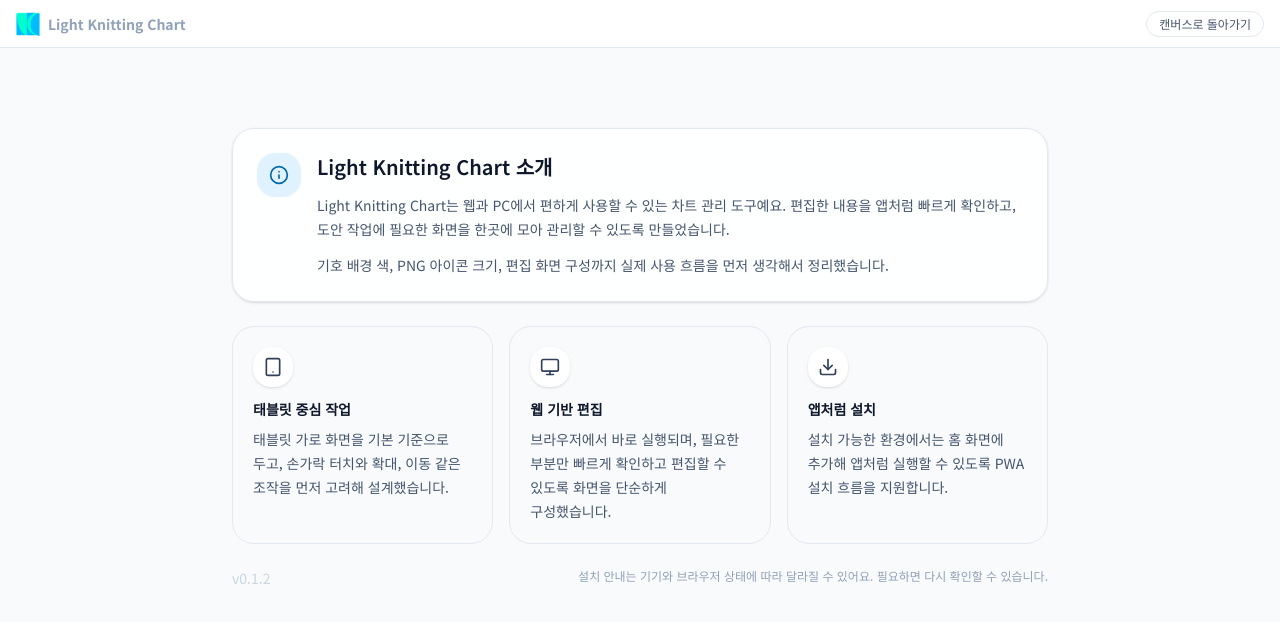
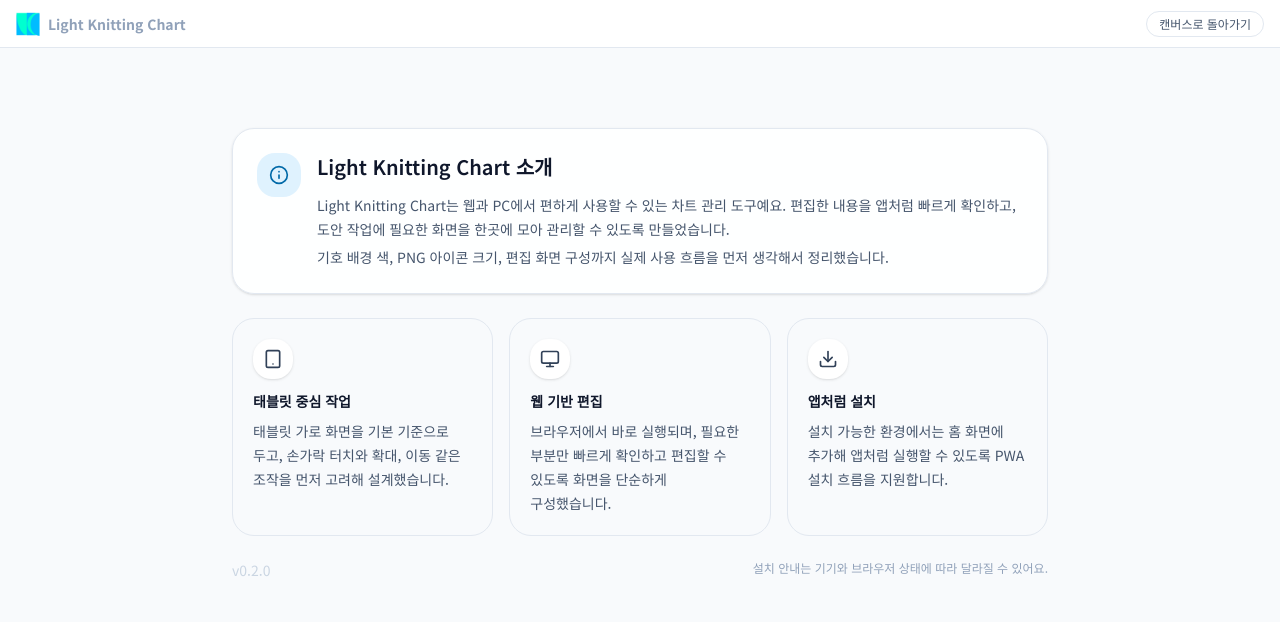
Before and after one commit to callmebyneon/light-knitting-chart, a Next.js app: page /introduce in a window 1280 px wide. Shown: the top 622 px of the page. Built offline with nearby package versions, Linux system fonts and the light colour scheme.

Commit message:
style: 안내 반응형 스타일 수정

```diff
--- a/src/app/introduce/_components/Introducing.tsx
+++ b/src/app/introduce/_components/Introducing.tsx
@@ -182,14 +182,14 @@ export default function Introducing({ mode }: IntroducingProps) {
   const showDebugBadges = process.env.NODE_ENV !== 'production';
 
   return (
-    <div className={mode === 'page' ? 'mx-auto flex w-full max-w-4xl flex-col gap-6 px-5 py-20 sm:px-8 lg:px-10' : 'flex flex-col gap-5'}>
-      <section className="rounded-3xl border border-slate-200 bg-white/90 p-6 shadow-sm">
-        <div className="flex items-start gap-4">
+    <div id="introduction-content" className={mode === 'page' ? 'mx-auto flex w-full h-[calc(100vh-3rem)] overflow-y-auto max-w-4xl flex-col gap-6 px-5 pt-8 pb-20 lg:py-20 sm:px-8 lg:px-10' : 'flex flex-col gap-5'}>
+      <section className="rounded-3xl border border-slate-200 bg-sky-100 md:bg-white/90 p-6 shadow-sm">
+        <div className="flex flex-col items-start gap-4 md:flex-row">
           <div className="flex h-11 w-11 aspect-square items-center justify-center rounded-2xl bg-sky-100 text-sky-700">
             <Info className="h-5 w-5" />
           </div>
-          <div className="space-y-3">
-            <h1 className="text-xl font-semibold text-slate-900">Light Knitting Chart 소개</h1>
+          <div className="space-y-1">
+            <h1 className="text-xl font-semibold text-slate-900 mb-3">Light Knitting Chart 소개</h1>
             <p className="break-keep text-sm leading-6 text-slate-600">
               Light Knitting Chart는 웹과 PC에서 편하게 사용할 수 있는 차트 관리 도구예요. 편집한 내용을 앱처럼 빠르게
               확인하고, 도안 작업에 필요한 화면을 한곳에 모아 관리할 수 있도록 만들었습니다.
@@ -334,10 +334,11 @@ export default function Introducing({ mode }: IntroducingProps) {
         </section>
       ) : null}
 
-      <div className="flex justify-between">
-        <p className="text-end text-slate-300">v0.1.2</p>
-        <p className="text-right text-xs text-slate-400">
-          설치 안내는 기기와 브라우저 상태에 따라 달라질 수 있어요. 필요하면 다시 확인할 수 있습니다.
+      <div className="flex flex-col-reverse lg:flex-row lg:justify-between">
+        <p className="mt-2 lg:mt-0 lg:text-end text-slate-300">v0.2.0</p>
+        <p className="lg:text-right text-xs text-slate-400">
+          <span>설치 안내는 기기와 브라우저 상태에 따라 달라질 수 있어요.</span>
+          {mode !== 'page' ? <span> 필요하면 다시 확인할 수 있습니다.</span> : null}
         </p>
       </div>
     </div>
```
